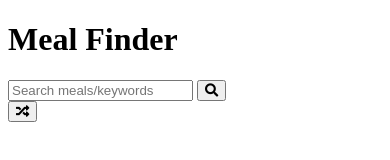
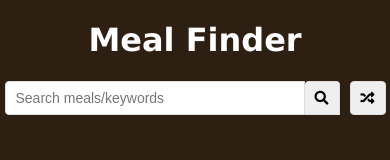
Before and after one commit to boothr16/Meal-Finder, a plain HTML site: page index.html in a window 390 px wide. Drawn offline with Linux system fonts and the light colour scheme.

Commit message:
Finished basic HTML structure. Added prototype media queries for later

```diff
--- a/index.html
+++ b/index.html
@@ -12,9 +12,9 @@
     <title>Meal Finder</title>
 </head>
 <body>
-    <div id="container">
+    <div class="container">
         <h1>Meal Finder</h1>
-        <div id="flex">
+        <div class="flex">
             <form class="flex" id="submit">
                 <input type="text" id="search" placeholder="Search meals/keywords">
                 <button class="search-btn" type="submit">
--- a/style.css
+++ b/style.css
@@ -0,0 +1,61 @@
+* {
+    box-sizing: border-box
+}
+
+body {
+    background: #2d2013;
+    color: #fff;
+    font-family: Verdana, Geneva, Tahoma, sans-serif;
+    margin: 0;
+}
+
+.container {
+    margin: auto;
+    max-width: 800px;
+    display: flex;
+    flex-direction: column;
+    align-items: center;
+    justify-content: center;
+    text-align: center;
+}
+
+.flex {
+    display: flex
+}
+
+input,
+button {
+    border: 1px solid #dedede;
+    border-top-left-radius: 4px;
+    border-bottom-left-radius: 4px;
+    font-size: 14px;
+    padding: 8px 10px;
+    margin: 0;
+}
+
+input[type='text'] {
+    width: 300px;
+}
+
+.search-btn {
+    cursor: pointer;
+    border-left: 0;
+    border-radius: 0;
+    border-top-right-radius: 4px;
+    border-top-left-radius: 4px;
+}
+
+.random-btn {
+    cursor: pointer;
+    margin-left: 10px;
+    border-top-right-radius: 4px;
+    border-bottom-right-radius: 4px;
+}
+
+@media(max_width: 800px) {}
+@media(max_width: 700px) {}
+@media(max_width: 500px) {
+    input[type='text'] {
+        width: 100%;
+    }
+}
```
